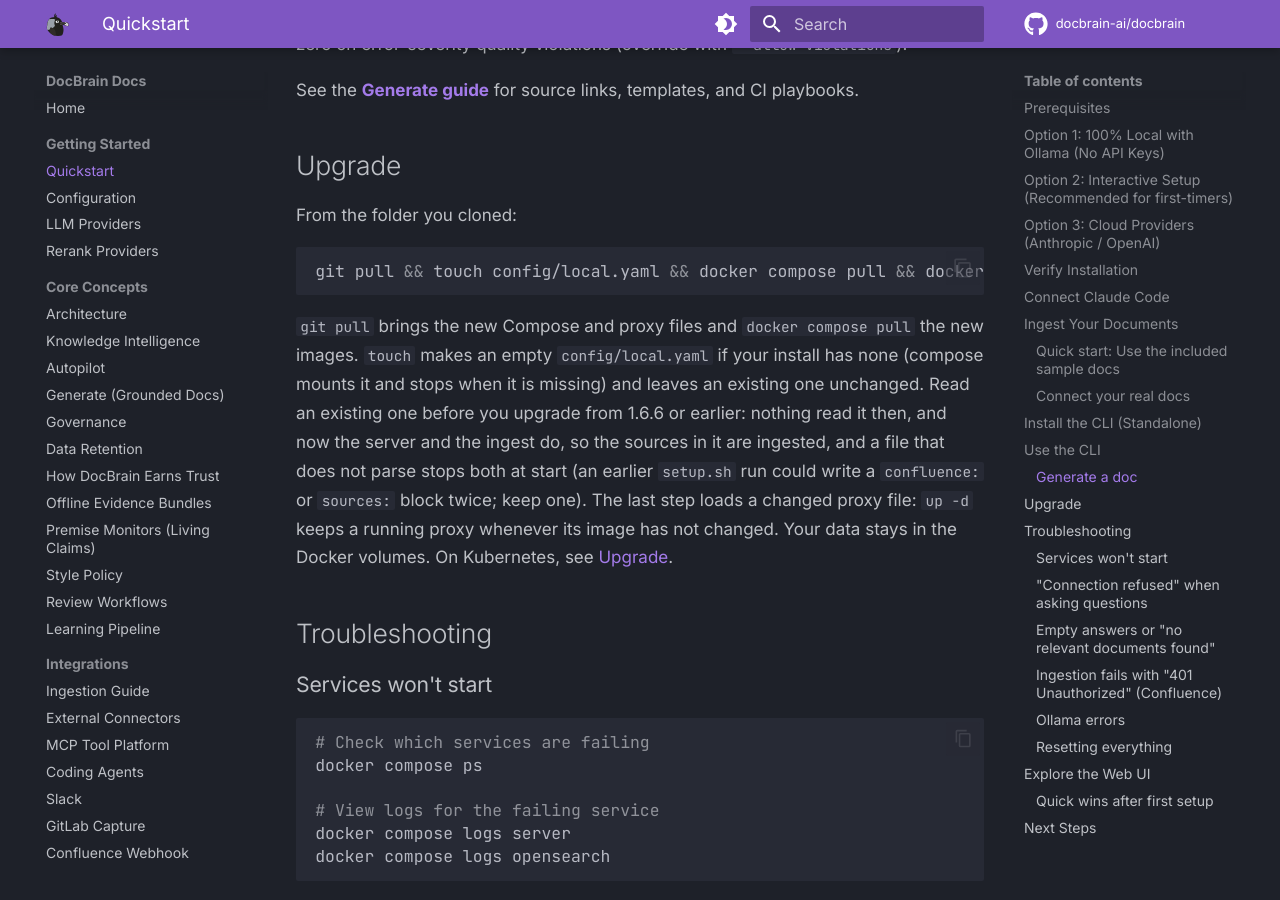
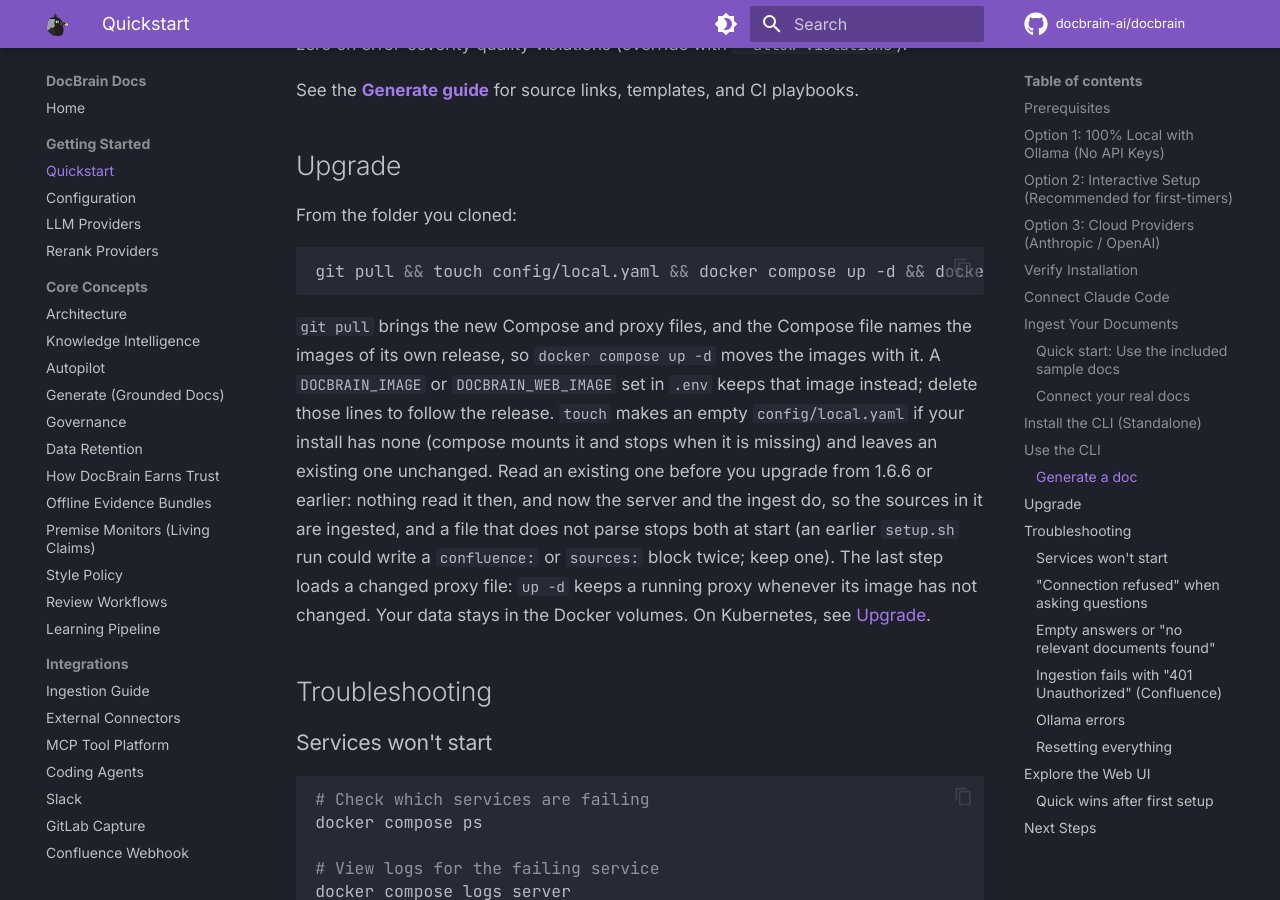
Before and after one commit to docbrain-ai/docbrain, an MkDocs documentation site: the page built from docs/quickstart.md, in a window 1280 px wide and 900 px high, scrolled down 7817 px. Built offline with MkDocs 1.6.1 and Material for MkDocs 9.7.7, drawn with Linux system fonts in a browser that asks for light colours; comment, search, counter and statistics services are not loaded.

Commit message:
docs: Compose runs its own release's images, so git pull and docker compose up -d upgrade them
.env.example no longer says the images default to latest: unset, they are the release the Compose file
comes from (the chart's appVersion); set, they stay across upgrades. The quickstart's upgrade line drops
`docker compose pull`: `up -d` pulls (pull_policy always) and a new release's tag is a new image, so
`git pull` then `docker compose up -d` moves the images with the file. It says how a DOCBRAIN_IMAGE set in
.env keeps its image, and to delete it to follow the release.

````diff
--- a/docs/quickstart.md
+++ b/docs/quickstart.md
@@ -292,16 +292,18 @@ See the **[Generate guide](generate.md)** for source links, templates, and CI pl
 From the folder you cloned:
 
 ```bash
-git pull && touch config/local.yaml && docker compose pull && docker compose up -d && docker compose restart proxy
+git pull && touch config/local.yaml && docker compose up -d && docker compose restart proxy
 ```
 
-`git pull` brings the new Compose and proxy files and `docker compose pull` the new images. `touch` makes an
-empty `config/local.yaml` if your install has none (compose mounts it and stops when it is missing) and leaves an
-existing one unchanged. Read an existing one before you upgrade from 1.6.6 or earlier: nothing read it then, and
-now the server and the ingest do, so the sources in it are ingested, and a file that does not parse stops both at
-start (an earlier `setup.sh` run could write a `confluence:` or `sources:` block twice; keep one). The last step
-loads a changed proxy file: `up -d` keeps a running proxy whenever its image has not changed. Your
-data stays in the Docker volumes. On Kubernetes, see [Upgrade](kubernetes.md#upgrade).
+`git pull` brings the new Compose and proxy files, and the Compose file names the images of its own release, so
+`docker compose up -d` moves the images with it. A `DOCBRAIN_IMAGE` or `DOCBRAIN_WEB_IMAGE` set in `.env` keeps
+that image instead; delete those lines to follow the release. `touch` makes an empty `config/local.yaml` if your
+install has none (compose mounts it and stops when it is missing) and leaves an existing one unchanged. Read an
+existing one before you upgrade from 1.6.6 or earlier: nothing read it then, and now the server and the ingest do,
+so the sources in it are ingested, and a file that does not parse stops both at start (an earlier `setup.sh` run
+could write a `confluence:` or `sources:` block twice; keep one). The last step loads a changed proxy file: `up -d`
+keeps a running proxy whenever its image has not changed. Your data stays in the Docker volumes. On Kubernetes, see
+[Upgrade](kubernetes.md#upgrade).
 
 ## Troubleshooting
 
````
Also changed, not shown: 1 other file.
